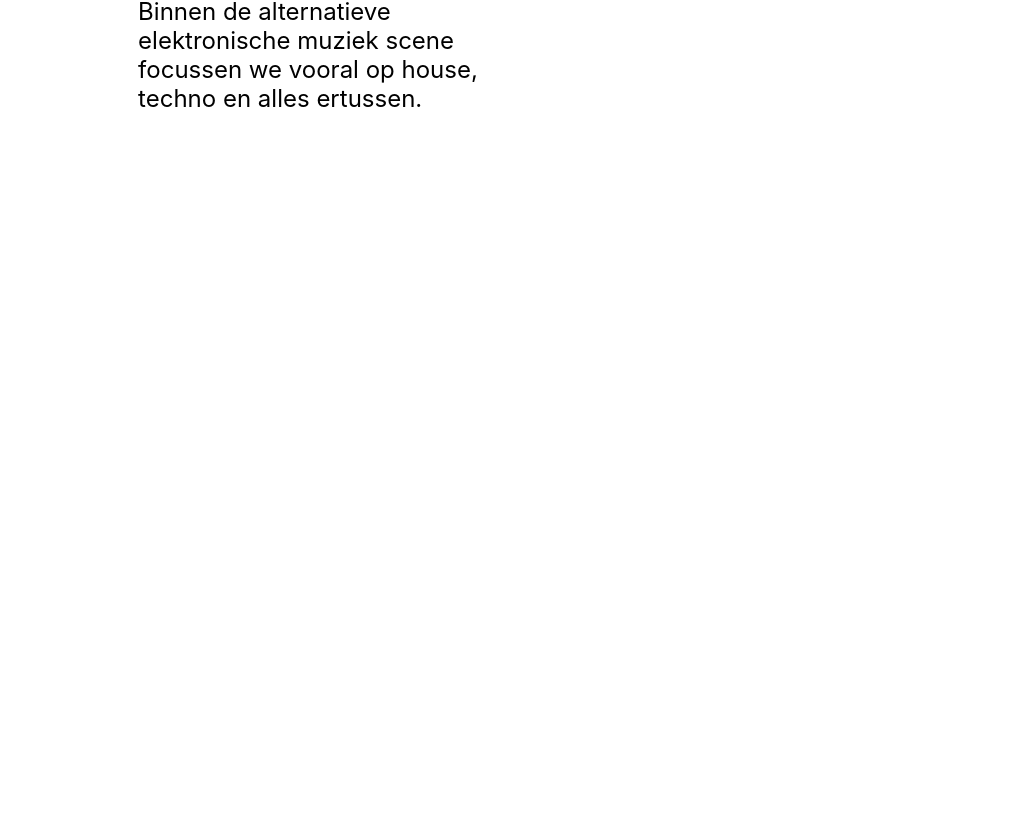
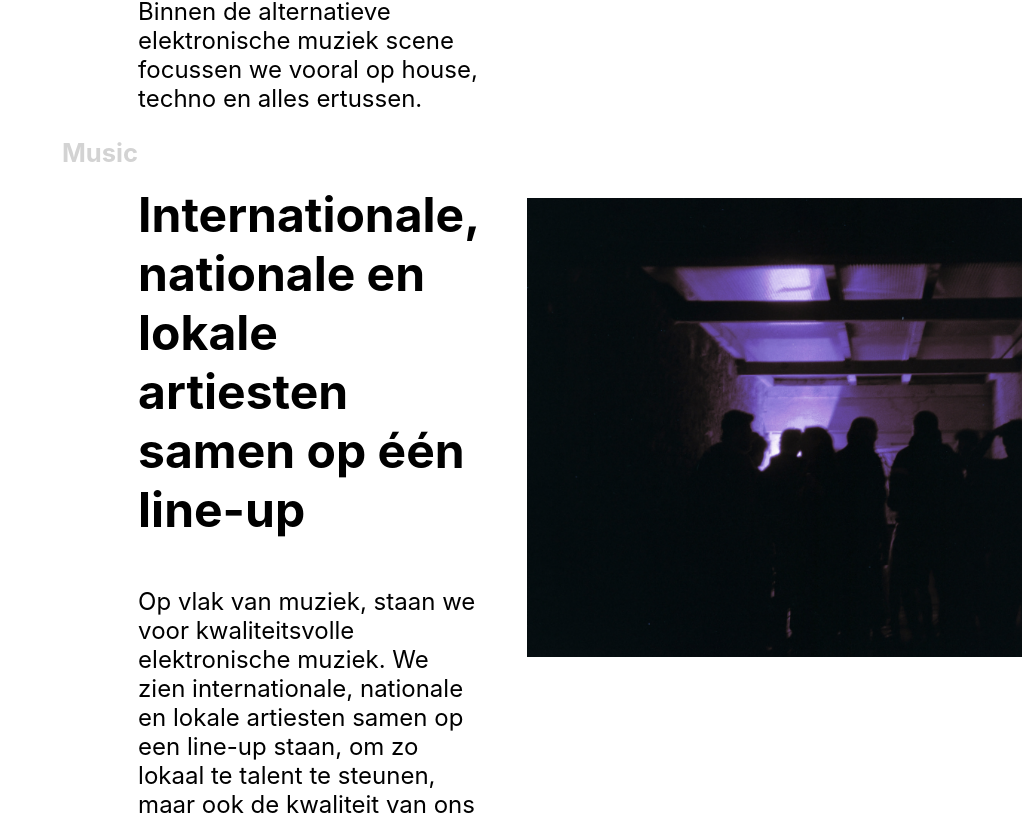
Before and after one commit to SamuelTocci/Affair, a React (Create React App) app: page / in a window 1280 px wide. Shown: the part 1293-2108 px from the top of the page, without its empty margins (258-1280 px from the left). Before the commit the page ends 1430 px from the top, so only its background shows below. Built offline with nearby package versions, Linux system fonts and the light colour scheme.

Commit message:
added second picturetext compomenten for testing

```diff
--- a/src/pages/Home.js
+++ b/src/pages/Home.js
@@ -15,6 +15,10 @@ const Home = () => {
         "nationale en lokale artiesten samen op een line-up staan, om zo lokaal te talent te steunen, maar\n" +
         "ook de kwaliteit van ons evenement te garanderen. Binnen de alternatieve elektronische muziek\n" +
         "scene focussen we vooral op house, techno en alles ertussen."} img={musicPicture}/>
+        <PictureText  category={"Music"} title={"Internationale, nationale en lokale artiesten samen op één line-up"} text={"Op vlak van muziek, staan we voor kwaliteitsvolle elektronische muziek. We zien internationale,\n" +
+        "nationale en lokale artiesten samen op een line-up staan, om zo lokaal te talent te steunen, maar\n" +
+        "ook de kwaliteit van ons evenement te garanderen. Binnen de alternatieve elektronische muziek\n" +
+        "scene focussen we vooral op house, techno en alles ertussen."} img={musicPicture}/>
         <div className={"push"}></div>
     </div>
     </body>
```
